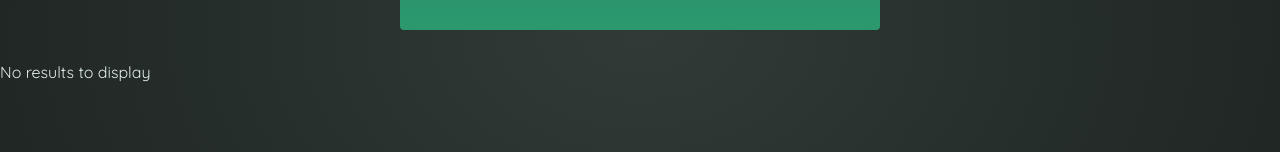
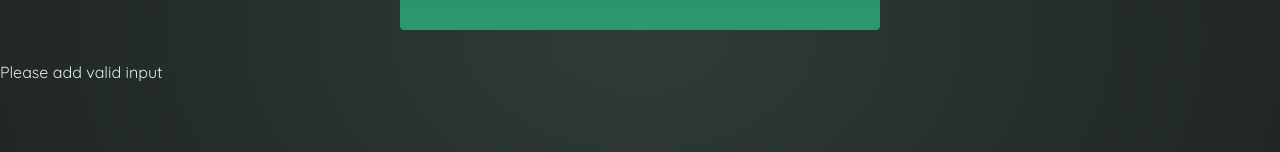
Before and after one commit to jacegonzales25/react-study, a React (Vite) app in the folder 05-react-practice/01-starting-project/: page / in a window 1280 px wide. Shown: the part 390-542 px from the top of the page. Built offline with nearby package versions, Linux system fonts and the light colour scheme.

Commit message:
feat: finish app with checker for duration validity

```diff
--- a/05-react-practice/01-starting-project/src/App.jsx
+++ b/05-react-practice/01-starting-project/src/App.jsx
@@ -13,6 +13,8 @@ function App() {
     duration: 0,
   });
 
+  const validInput = investments.duration >= 1
+
   function handleChange(investmentIdentifier, newValue) {
     setInvestments((prevInvestments) => {
       return {
@@ -27,7 +29,8 @@ function App() {
     <>
       <Header />
       <Input onChange={handleChange} investments={investments}/>
-      <Results investments={investments}/>
+      {!validInput && <p>Please add valid input</p>}
+      {validInput && <Results investments={investments}/>}
     </>
   )
 }
```
